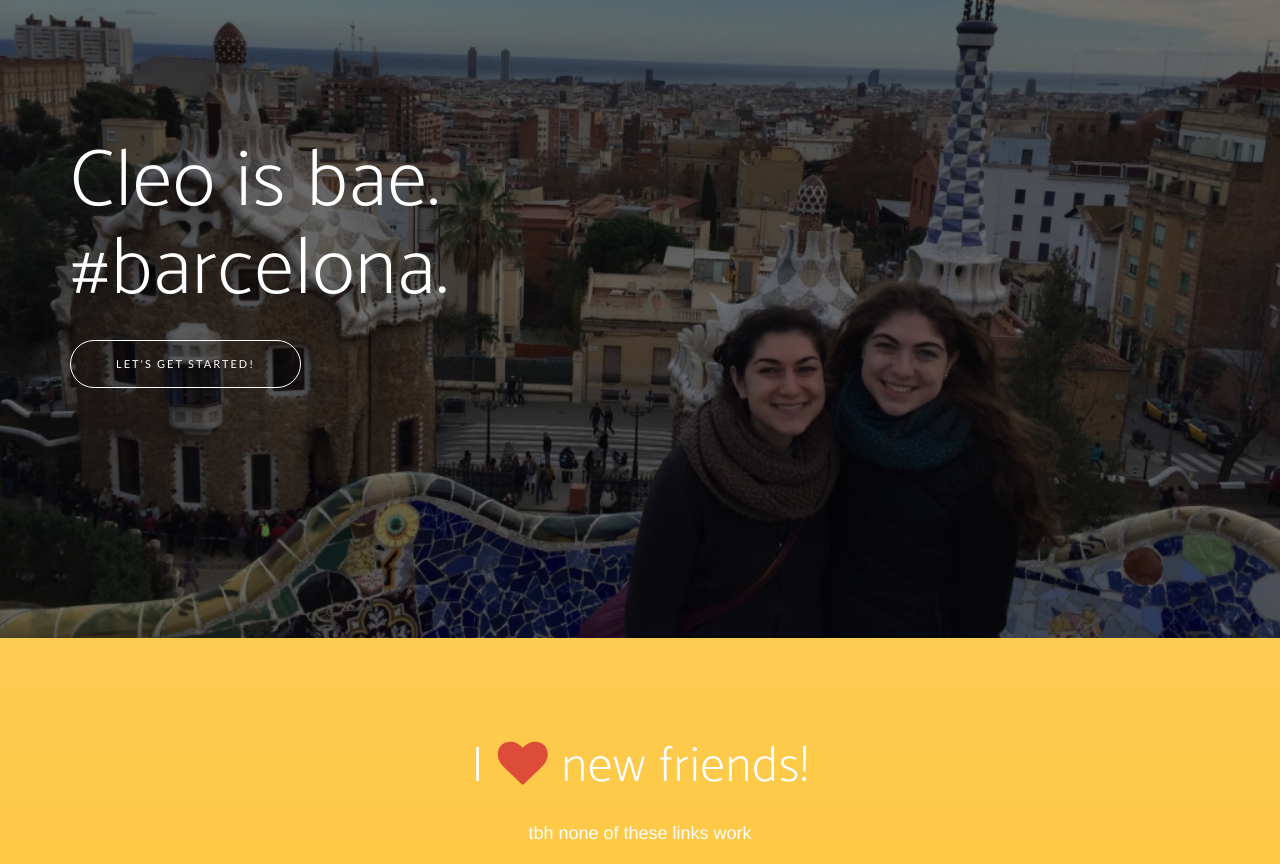
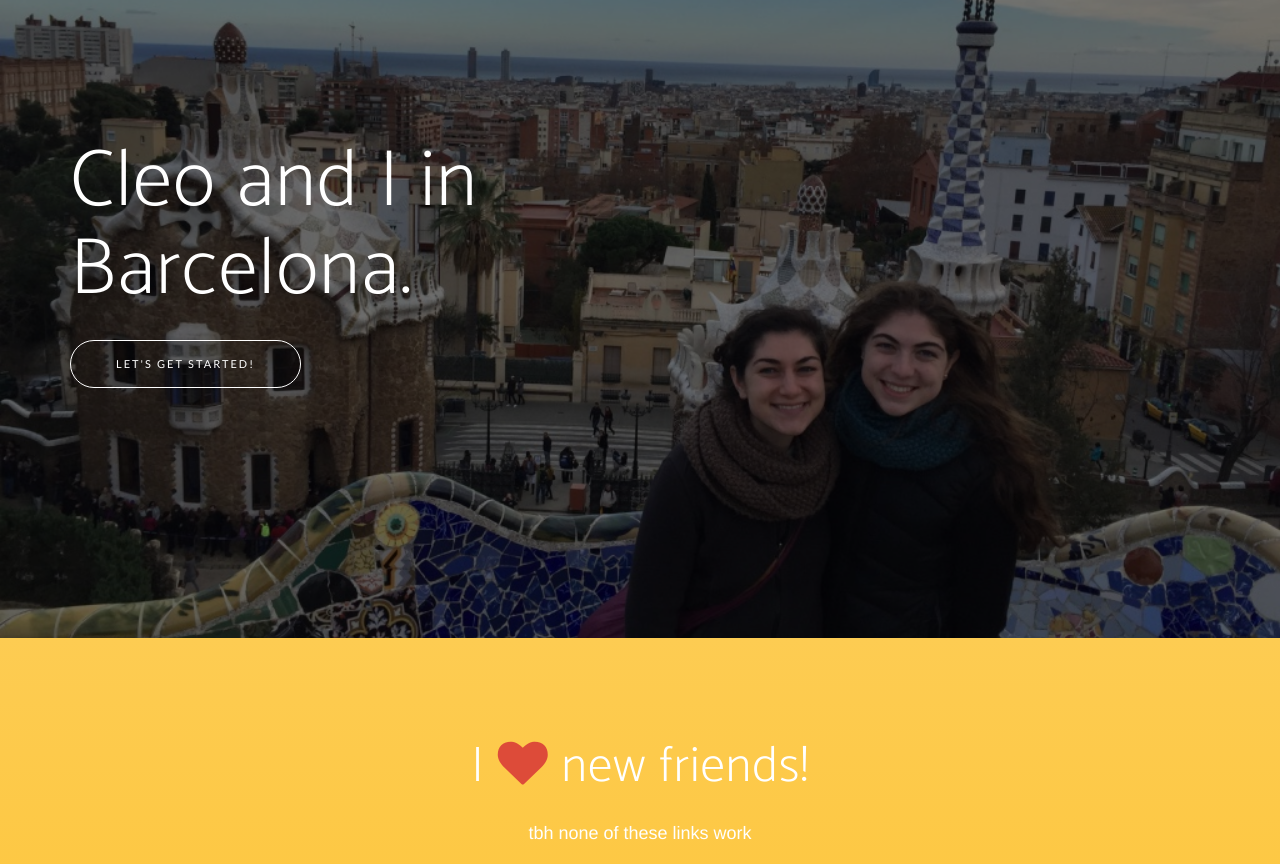
Before and after one commit to hmc-cs-tstannard/tealtries, a website: page index.html in a window 1280 px wide. Shown: the part 2440-3304 px from the top of the page. Drawn offline with nearby package versions, Linux system fonts and the light colour scheme; a web font is replaced by a local one.

Commit message:
update to image text

```diff
--- a/index.html
+++ b/index.html
@@ -147,7 +147,7 @@
     <section class="cta">
         <div class="cta-content">
             <div class="container">
-                <h2>Cleo is bae.<br>#barcelona.</h2>
+                <h2>Cleo and I in <br>Barcelona.</h2>
                 <a href="#contact" class="btn btn-outline btn-xl page-scroll">Let's Get Started!</a>
             </div>
         </div>
@@ -193,7 +193,9 @@
     function myFunction() {
             document.getElementById("teal").style.backgroundColor = '#00' + document.getElementById("green").value + document.getElementById("blue").value;
     }
-</script>
+    </script>
+
+
 
     <!-- jQuery -->
     <script src="vendor/jquery/jquery.min.js"></script>
```
